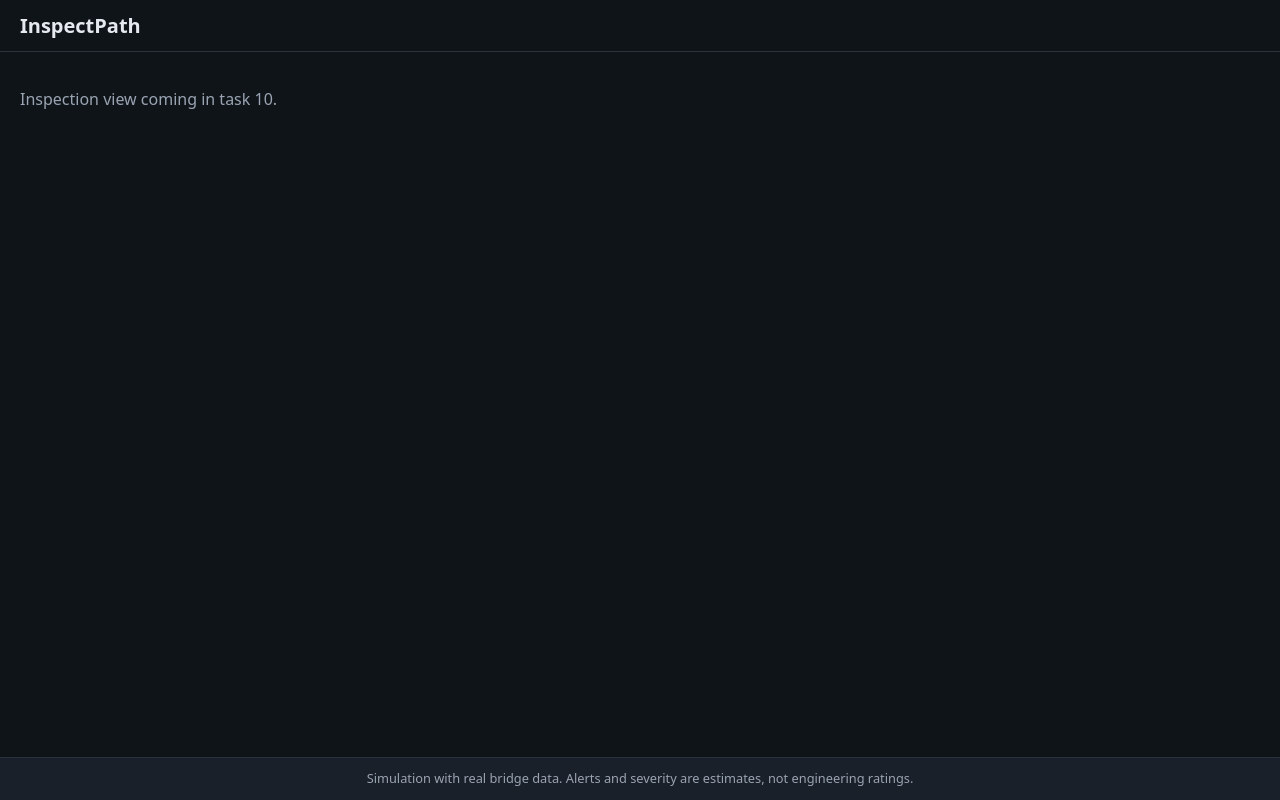
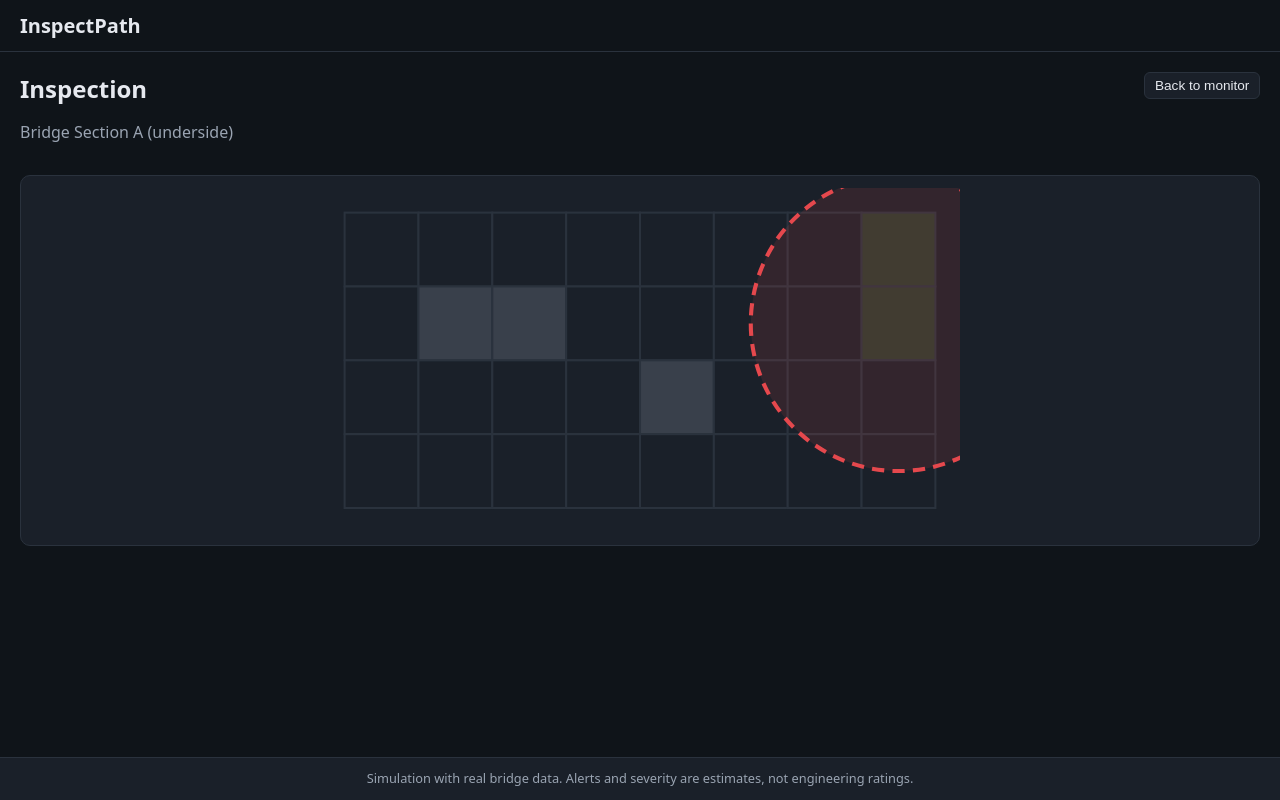
Before and after one commit to Mohammed-Suhail-Shaikh/InspectPath-NewSim, a React (Vite) app in the folder web/: page / in a window 1280 px wide. Both pictures are taken after a click on the button "Dispatch inspection". Built offline with nearby package versions, Linux system fonts and the light colour scheme.

Commit message:
Add grid map

```diff
--- a/web/src/App.tsx
+++ b/web/src/App.tsx
@@ -1,5 +1,6 @@
 import Footer from "./components/Footer";
 import MonitorView from "./features/monitor/MonitorView";
+import InspectionView from "./features/inspection/InspectionView";
 import { useViewState } from "./app/viewState";
 
 export default function App() {
@@ -12,11 +13,7 @@ export default function App() {
       </header>
 
       <main className="app-main">
-        {activeView === "monitor" ? (
-          <MonitorView />
-        ) : (
-          <p className="placeholder">Inspection view coming in task 10.</p>
-        )}
+        {activeView === "monitor" ? <MonitorView /> : <InspectionView />}
       </main>
 
       <Footer />
--- /dev/null
+++ b/web/src/features/inspection/GridMap.tsx
@@ -0,0 +1,90 @@
+import type { ReactNode } from "react";
+import type { Structure } from "../../data/types";
+import {
+  CELL,
+  PAD,
+  cellCenter,
+  gridCols,
+  gridRows,
+  svgHeight,
+  svgWidth,
+} from "./mapLayout";
+
+const CELL_FILL: Record<number, string> = {
+  0: "#1a2029", // inspectable surface
+  1: "#39404b", // obstacle / no-fly
+  2: "#2a3a2e", // priority zone
+};
+
+// Renders the structure grid as SVG and highlights the alert zone.
+// Children (coverage, robot, pins) are drawn on top in the same coordinate space.
+export default function GridMap({
+  structure,
+  children,
+}: {
+  structure: Structure;
+  children?: ReactNode;
+}) {
+  const cols = gridCols(structure);
+  const rows = gridRows(structure);
+  const w = svgWidth(structure);
+  const h = svgHeight(structure);
+
+  return (
+    <svg
+      className="grid-map"
+      viewBox={`0 0 ${w} ${h}`}
+      width="100%"
+      role="img"
+      aria-label={`Grid map of ${structure.name}`}
+    >
+      {/* cells */}
+      {structure.grid.map((row, y) =>
+        row.map((cell, x) => (
+          <rect
+            key={`${x}-${y}`}
+            x={PAD + x * CELL}
+            y={PAD + y * CELL}
+            width={CELL}
+            height={CELL}
+            fill={CELL_FILL[cell] ?? CELL_FILL[0]}
+            stroke="#2a323d"
+            strokeWidth={1}
+          >
+            <title>
+              {cell === 1
+                ? "Obstacle / no-fly"
+                : cell === 2
+                ? "Priority zone"
+                : "Inspectable surface"}
+            </title>
+          </rect>
+        ))
+      )}
+
+      {/* alert zone highlight */}
+      {structure.alert_zone && (
+        <circle
+          cx={cellCenter(structure.alert_zone.x, structure.alert_zone.y).cx}
+          cy={cellCenter(structure.alert_zone.x, structure.alert_zone.y).cy}
+          r={structure.alert_zone.radius * CELL}
+          fill="rgba(229, 72, 77, 0.12)"
+          stroke="#e5484d"
+          strokeWidth={2}
+          strokeDasharray="6 4"
+        >
+          <title>Alert zone (near the sensor node that raised the alert)</title>
+        </circle>
+      )}
+
+      {/* bounds guard for empty grids */}
+      {cols === 0 || rows === 0 ? (
+        <text x={PAD} y={PAD + 16} fill="#9aa4b2">
+          No structure grid.
+        </text>
+      ) : null}
+
+      {children}
+    </svg>
+  );
+}
--- /dev/null
+++ b/web/src/features/inspection/InspectionView.tsx
@@ -0,0 +1,48 @@
+import { useEffect, useState } from "react";
+import { mockSource } from "../../data/mockSource";
+import type { Structure } from "../../data/types";
+import { useViewState } from "../../app/viewState";
+import GridMap from "./GridMap";
+
+export default function InspectionView() {
+  const { setActiveView } = useViewState();
+  const [structure, setStructure] = useState<Structure | null>(null);
+  const [loading, setLoading] = useState(true);
+
+  useEffect(() => {
+    let active = true;
+    mockSource.getStructure("bridge-a").then((s) => {
+      if (!active) return;
+      setStructure(s);
+      setLoading(false);
+    });
+    return () => {
+      active = false;
+    };
+  }, []);
+
+  if (loading) return <p className="placeholder">Loading inspection…</p>;
+  if (!structure) return <p className="placeholder">No structure data available.</p>;
+
+  return (
+    <div className="inspection">
+      <div className="inspection-head">
+        <div>
+          <h2 className="view-title">Inspection</h2>
+          <p className="muted">{structure.name}</p>
+        </div>
+        <button className="replay-btn" onClick={() => setActiveView("monitor")}>
+          Back to monitor
+        </button>
+      </div>
+
+      <div className="inspection-body">
+        <div className="map-wrap">
+          <GridMap structure={structure} />
+        </div>
+        {/* Robot (task 11), coverage (task 12), stats (task 13),
+            plan toggle (task 14), findings (tasks 16-17) added next. */}
+      </div>
+    </div>
+  );
+}
--- /dev/null
+++ b/web/src/features/inspection/mapLayout.ts
@@ -0,0 +1,29 @@
+import type { Structure } from "../../data/types";
+
+// Shared layout math so the grid, robot, coverage, and pins all align.
+export const CELL = 36; // px per grid cell
+export const PAD = 12; // px padding around the grid
+
+export function gridCols(structure: Structure): number {
+  return structure.grid[0]?.length ?? 0;
+}
+
+export function gridRows(structure: Structure): number {
+  return structure.grid.length;
+}
+
+export function svgWidth(structure: Structure): number {
+  return gridCols(structure) * CELL + PAD * 2;
+}
+
+export function svgHeight(structure: Structure): number {
+  return gridRows(structure) * CELL + PAD * 2;
+}
+
+// Center pixel of a grid cell (x = column, y = row; origin top-left).
+export function cellCenter(x: number, y: number): { cx: number; cy: number } {
+  return {
+    cx: PAD + x * CELL + CELL / 2,
+    cy: PAD + y * CELL + CELL / 2,
+  };
+}
--- a/web/src/styles.css
+++ b/web/src/styles.css
@@ -241,3 +241,35 @@ body {
 .dispatch-btn:hover {
   background: rgba(0, 0, 0, 0.4);
 }
+
+.inspection-head {
+  display: flex;
+  justify-content: space-between;
+  align-items: flex-start;
+  gap: 1rem;
+  flex-wrap: wrap;
+}
+
+.inspection-body {
+  display: flex;
+  gap: 1rem;
+  flex-wrap: wrap;
+  margin-top: 1rem;
+  align-items: flex-start;
+}
+
+.map-wrap {
+  flex: 1 1 420px;
+  min-width: 280px;
+  background: var(--panel);
+  border: 1px solid var(--border);
+  border-radius: 10px;
+  padding: 0.75rem;
+}
+
+.grid-map {
+  display: block;
+  max-width: 640px;
+  height: auto;
+  margin: 0 auto;
+}
```
